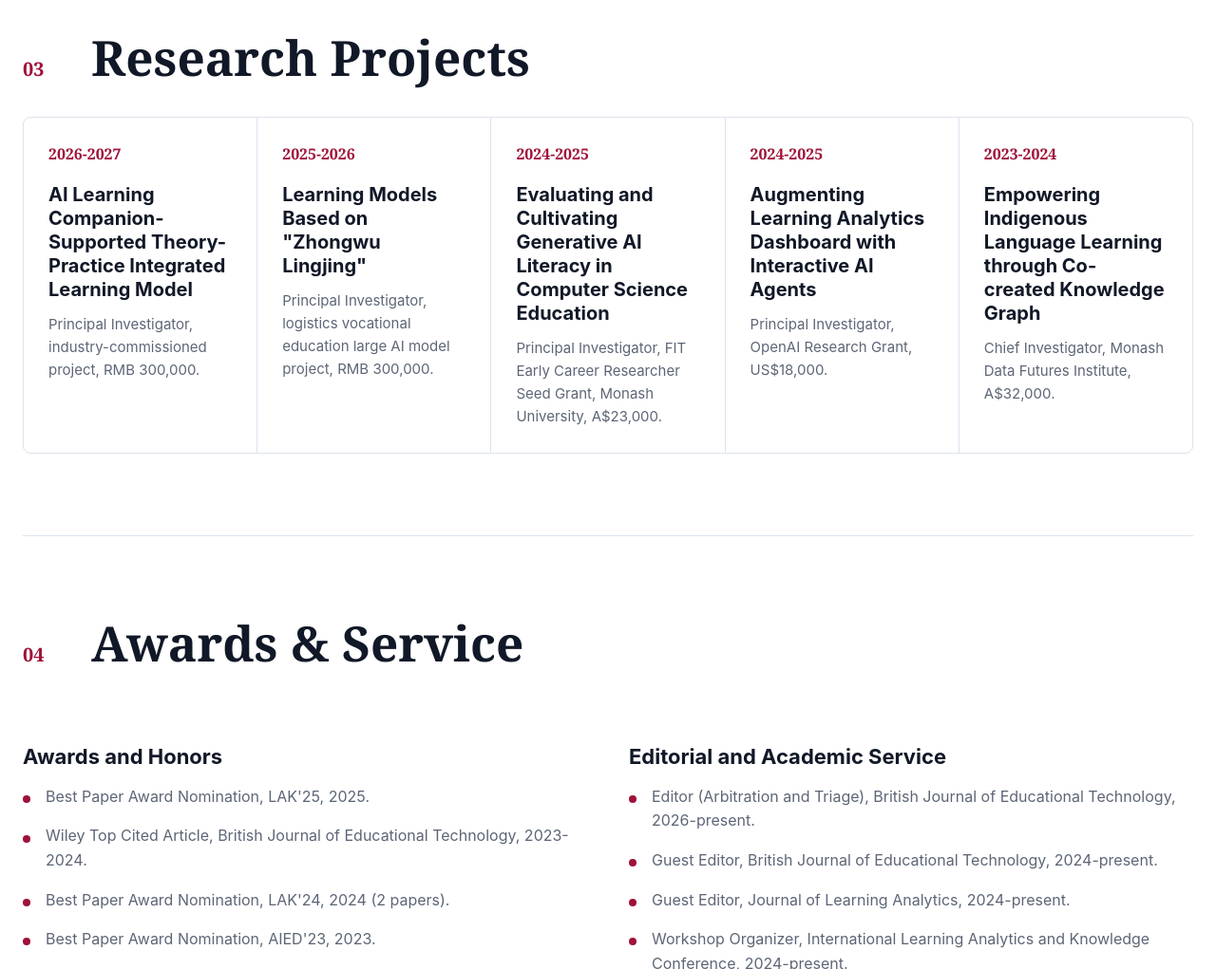
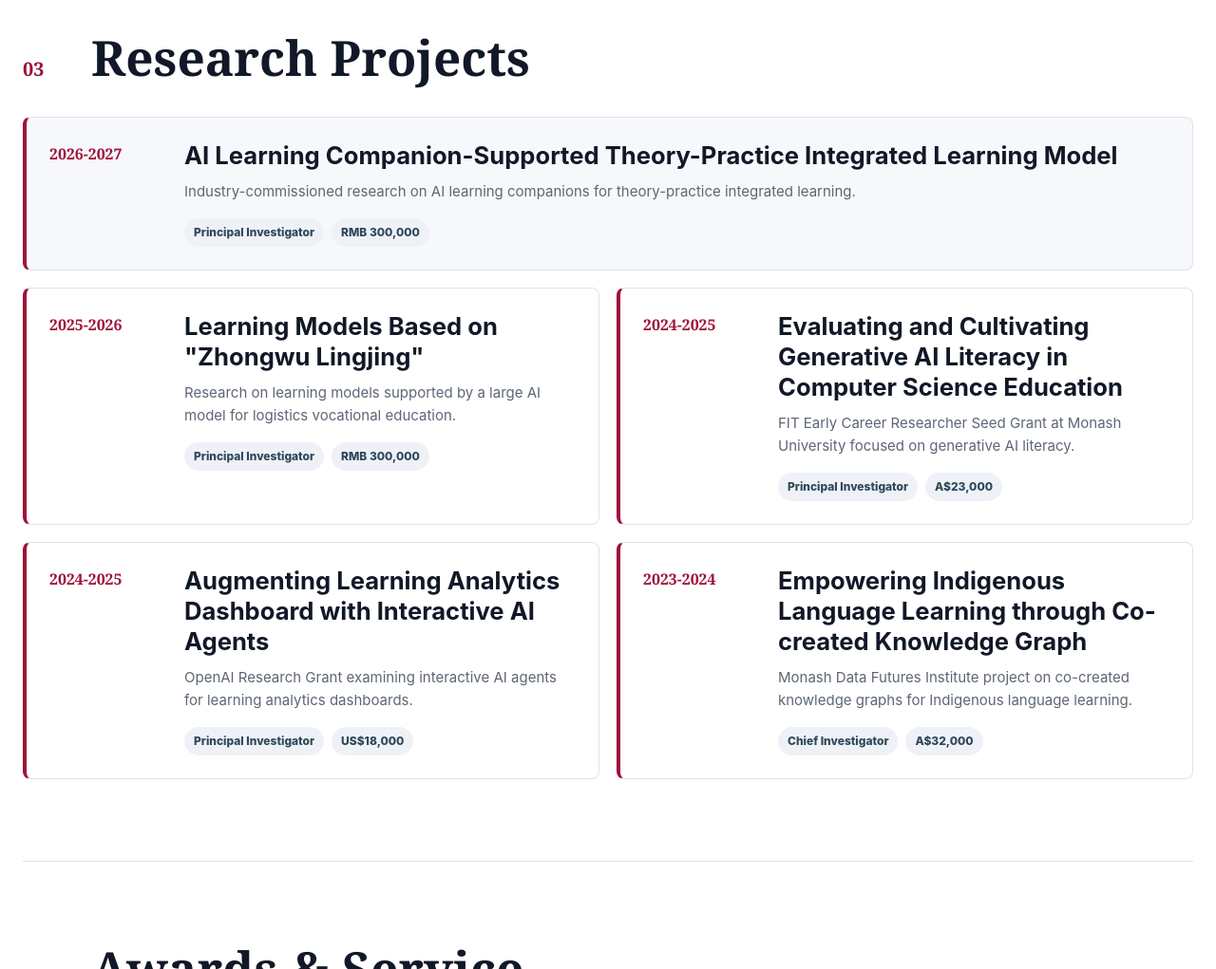
Before and after one commit to jimmieylx/lixiangyan-academic-portfolio, a plain HTML site: page index.html in a window 1280 px wide. Shown: the part 2300-3321 px from the top of the page at 95% size. Drawn offline with Linux system fonts and the light colour scheme.

Commit message:
Improve project layout and external links

```diff
--- a/index.html
+++ b/index.html
@@ -191,28 +191,58 @@
         <div class="timeline">
           <article class="timeline-item">
             <time>2026-2027</time>
-            <h3>AI Learning Companion-Supported Theory-Practice Integrated Learning Model</h3>
-            <p>Principal Investigator, industry-commissioned project, RMB 300,000.</p>
+            <div class="project-content">
+              <h3>AI Learning Companion-Supported Theory-Practice Integrated Learning Model</h3>
+              <p>Industry-commissioned research on AI learning companions for theory-practice integrated learning.</p>
+              <div class="project-meta">
+                <span>Principal Investigator</span>
+                <span>RMB 300,000</span>
+              </div>
+            </div>
           </article>
           <article class="timeline-item">
             <time>2025-2026</time>
-            <h3>Learning Models Based on "Zhongwu Lingjing"</h3>
-            <p>Principal Investigator, logistics vocational education large AI model project, RMB 300,000.</p>
+            <div class="project-content">
+              <h3>Learning Models Based on "Zhongwu Lingjing"</h3>
+              <p>Research on learning models supported by a large AI model for logistics vocational education.</p>
+              <div class="project-meta">
+                <span>Principal Investigator</span>
+                <span>RMB 300,000</span>
+              </div>
+            </div>
           </article>
           <article class="timeline-item">
             <time>2024-2025</time>
-            <h3>Evaluating and Cultivating Generative AI Literacy in Computer Science Education</h3>
-            <p>Principal Investigator, FIT Early Career Researcher Seed Grant, Monash University, A$23,000.</p>
+            <div class="project-content">
+              <h3>Evaluating and Cultivating Generative AI Literacy in Computer Science Education</h3>
+              <p>FIT Early Career Researcher Seed Grant at Monash University focused on generative AI literacy.</p>
+              <div class="project-meta">
+                <span>Principal Investigator</span>
+                <span>A$23,000</span>
+              </div>
+            </div>
           </article>
           <article class="timeline-item">
             <time>2024-2025</time>
-            <h3>Augmenting Learning Analytics Dashboard with Interactive AI Agents</h3>
-            <p>Principal Investigator, OpenAI Research Grant, US$18,000.</p>
+            <div class="project-content">
+              <h3>Augmenting Learning Analytics Dashboard with Interactive AI Agents</h3>
+              <p>OpenAI Research Grant examining interactive AI agents for learning analytics dashboards.</p>
+              <div class="project-meta">
+                <span>Principal Investigator</span>
+                <span>US$18,000</span>
+              </div>
+            </div>
           </article>
           <article class="timeline-item">
             <time>2023-2024</time>
-            <h3>Empowering Indigenous Language Learning through Co-created Knowledge Graph</h3>
-            <p>Chief Investigator, Monash Data Futures Institute, A$32,000.</p>
+            <div class="project-content">
+              <h3>Empowering Indigenous Language Learning through Co-created Knowledge Graph</h3>
+              <p>Monash Data Futures Institute project on co-created knowledge graphs for Indigenous language learning.</p>
+              <div class="project-meta">
+                <span>Chief Investigator</span>
+                <span>A$32,000</span>
+              </div>
+            </div>
           </article>
         </div>
       </section>
@@ -252,8 +282,8 @@
           </div>
           <address>
             <a href="mailto:lixiangyan@mail.tsinghua.edu.cn">lixiangyan@mail.tsinghua.edu.cn</a>
-            <a href="https://www.linkedin.com/in/jimmieyan/">LinkedIn</a>
-            <a href="https://www.ioe.tsinghua.edu.cn/info/1131/3718.htm">Tsinghua profile</a>
+            <a href="https://www.linkedin.com/in/jimmieyan/" target="_blank" rel="noopener noreferrer">LinkedIn</a>
+            <a href="https://www.ioe.tsinghua.edu.cn/info/1131/3718.htm" target="_blank" rel="noopener noreferrer">Tsinghua profile</a>
             <span>Beijing, China</span>
           </address>
         </div>
--- a/styles.css
+++ b/styles.css
@@ -469,31 +469,62 @@ h1 {
 
 .timeline {
   display: grid;
-  grid-template-columns: repeat(5, 1fr);
-  gap: 1px;
-  background: var(--line);
-  border: 1px solid var(--line);
-  border-radius: 8px;
-  overflow: hidden;
+  grid-template-columns: repeat(2, minmax(0, 1fr));
+  gap: 18px;
 }
 
 .timeline-item {
-  display: flex;
-  flex-direction: column;
-  min-height: 300px;
-  padding: 26px;
+  display: grid;
+  grid-template-columns: 116px minmax(0, 1fr);
+  gap: 26px;
+  min-height: 0;
+  padding: 24px;
   background: #fff;
+  border: 1px solid var(--line);
+  border-left: 4px solid var(--accent);
+  border-radius: 8px;
+}
+
+.timeline-item:first-child {
+  grid-column: 1 / -1;
+  background: var(--surface);
+}
+
+.timeline-item time {
+  display: inline-flex;
+  align-items: flex-start;
+  min-width: 0;
+  padding-top: 2px;
 }
 
 .timeline-item h3 {
-  margin: 18px 0 12px;
-  font-size: 20px;
+  margin: 0 0 10px;
+  font-size: clamp(20px, 2vw, 26px);
   line-height: 1.25;
 }
 
 .timeline-item p {
   margin-bottom: 0;
   font-size: 15px;
+}
+
+.project-meta {
+  display: flex;
+  flex-wrap: wrap;
+  gap: 8px;
+  margin-top: 16px;
+}
+
+.project-meta span {
+  display: inline-flex;
+  align-items: center;
+  min-height: 30px;
+  padding: 0 10px;
+  border-radius: 999px;
+  background: var(--surface-strong);
+  color: var(--blue-gray);
+  font-size: 12px;
+  font-weight: 850;
 }
 
 .awards-grid {
@@ -608,8 +639,9 @@ address a:focus-visible {
     grid-template-columns: 1fr;
   }
 
-  .timeline {
-    grid-template-columns: 1fr 1fr;
+  .timeline,
+  .timeline-item:first-child {
+    grid-template-columns: 1fr;
   }
 }
 
@@ -661,8 +693,12 @@ address a:focus-visible {
     padding-top: 0;
   }
 
+  .timeline {
+    grid-template-columns: 1fr;
+  }
+
   .focus-panel ul,
-  .timeline {
+  .timeline-item {
     grid-template-columns: 1fr;
   }
 
```
